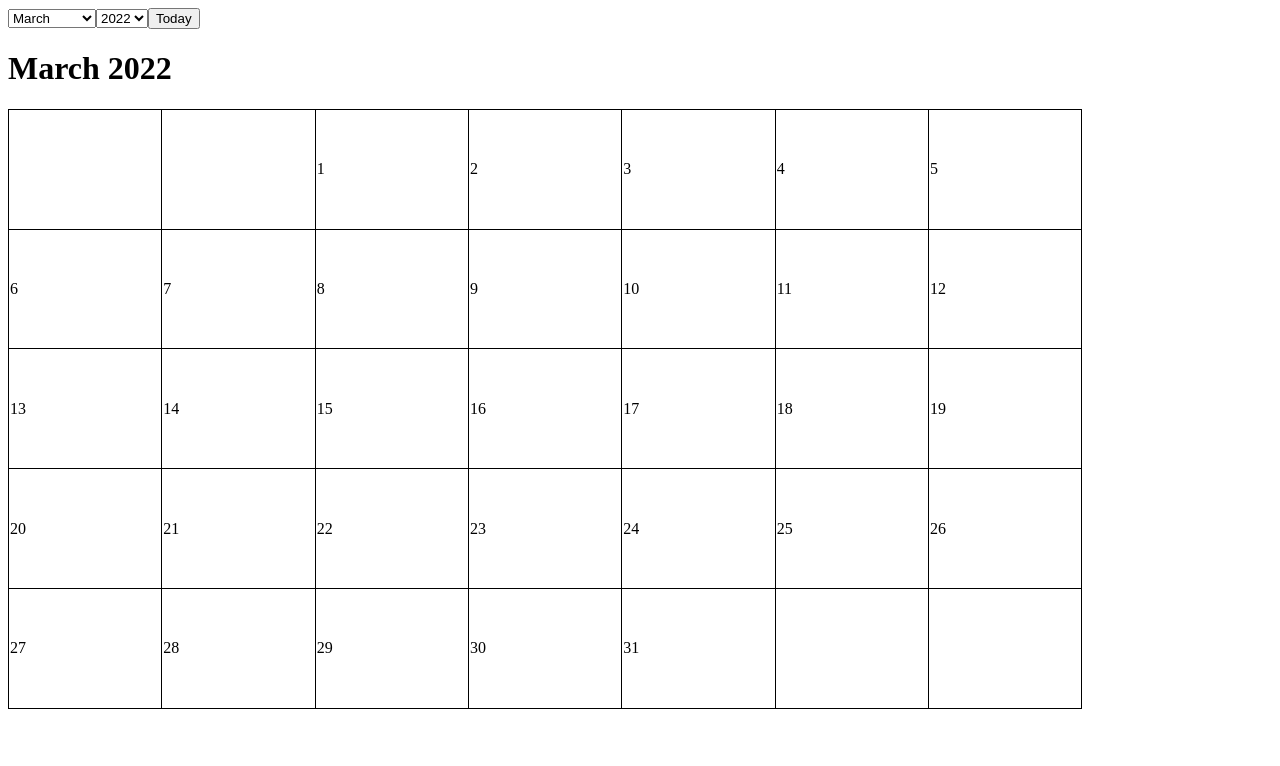
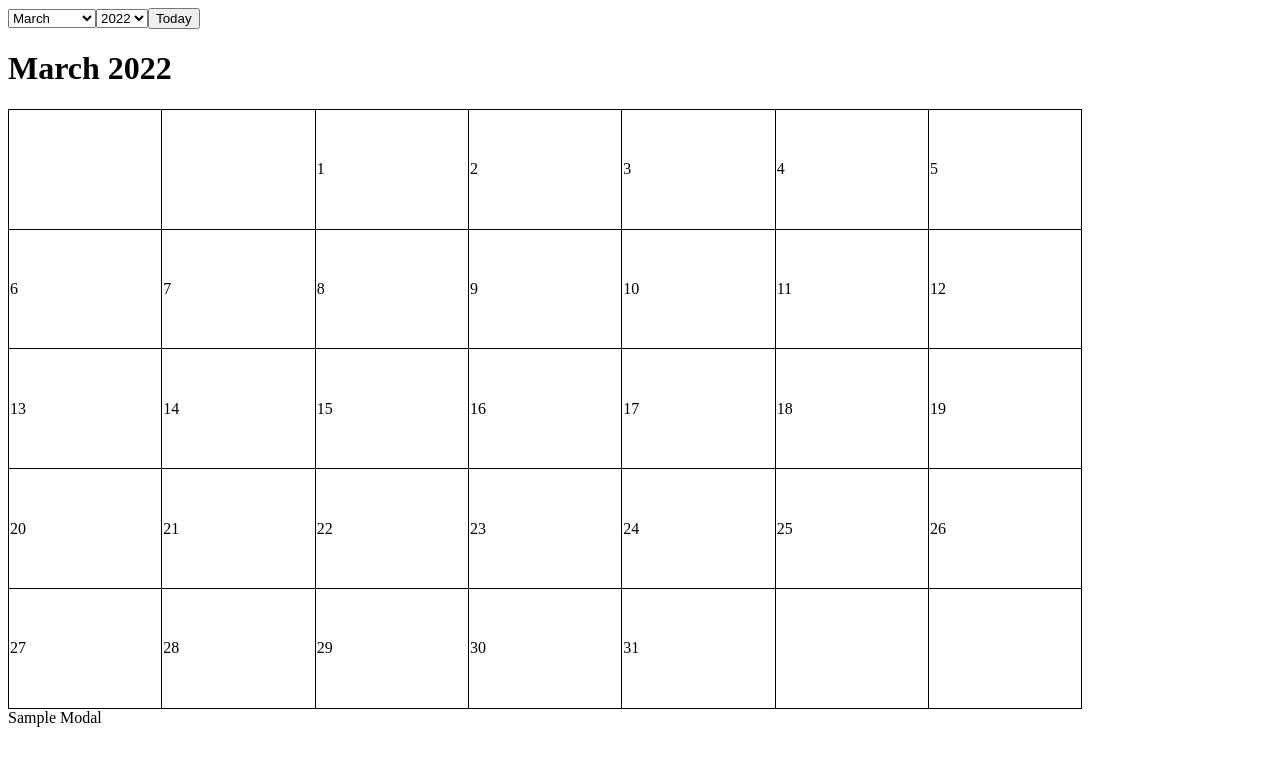
Before and after one commit to Park-Joyeong/Hoogle-Calendar, a React (Create React App) app: page / in a window 1280 px wide. Shown: the top 766 px of the page. Built offline with nearby package versions, Linux system fonts and the light colour scheme.

Commit message:
Create sample modal

```diff
--- a/src/components/Calendar/CalendarComponents/CalendarBody.tsx
+++ b/src/components/Calendar/CalendarComponents/CalendarBody.tsx
@@ -1,6 +1,7 @@
 import React, { WheelEvent } from "react";
 import { MONTHS } from "./months";
 import "../../../css/calendar-body.css";
+import ScheduleModal from "./ScheduleModal";
 
 export interface Props {
     selectedYYYYMM: string;
@@ -73,6 +74,7 @@ const CalendarBody = ({ selectedYYYYMM, handleSelectedYYYYMMChange }: Props) =>
             <table className="calendar-body-table" onWheel={handleOnWheel}>
                 <tbody>{tableData}</tbody>
             </table>
+            <ScheduleModal />
         </div>
     );
 };
--- /dev/null
+++ b/src/components/Calendar/CalendarComponents/ScheduleModal.tsx
@@ -0,0 +1,7 @@
+import React from "react";
+
+const ScheduleModal = () => {
+    return <>Sample Modal</>;
+};
+
+export default ScheduleModal;
```
